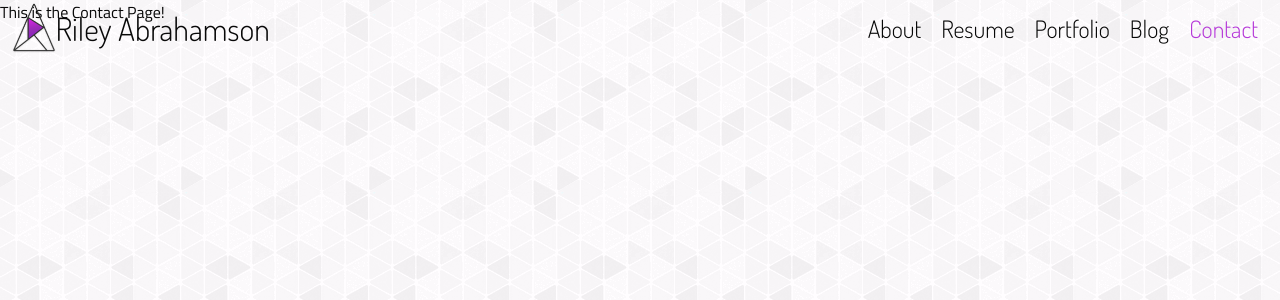
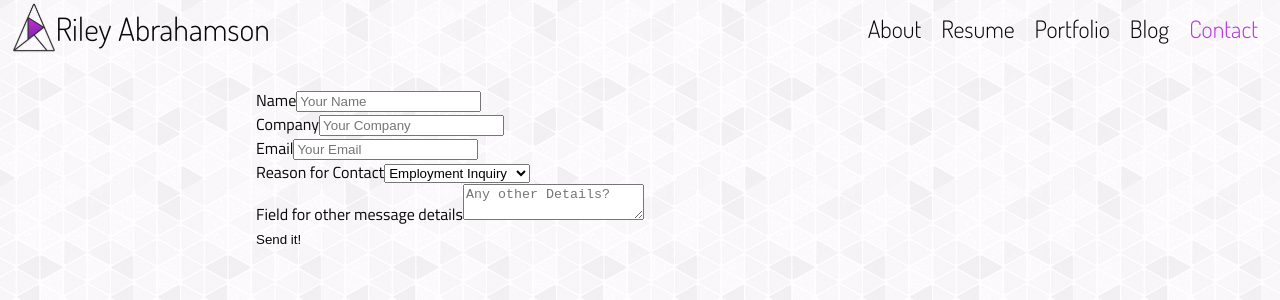
Before and after one commit to RileyAbr/www.rileyabrahamson.com, a React (Create React App) app: page /#/contact in a window 1280 px wide. Shown: the top 300 px of the page. Built offline with nearby package versions, Linux system fonts and the light colour scheme; the HTML template or start-up script is replaced by a standard one.

Commit message:
Began creating contact page

```diff
--- a/src/components/Contact/index.js
+++ b/src/components/Contact/index.js
@@ -1,9 +1,47 @@
 import React from 'react';
+
+import './styles.scss';
 
 function Contact() {
     return (
-        <div>
-            This is the Contact Page!
+        <div className="page-content">
+            <form id="contact-form">
+                <div class='contact-row'>
+                    <label for='name'>Name</label>
+                    <input id='input-name' name='name'
+                        type='text' placeholder="Your Name" />
+                </div>
+
+                <div class='contact-row'>
+                    <label for='company'>Company</label>
+                    <input id='input-company' name='company' type='text' placeholder="Your Company" />
+                </div>
+
+                <div class='contact-row'>
+                    <label for='email'>Email</label>
+                    <input id='input-email' name='email' type='email' placeholder="Your Email" />
+                </div>
+
+                <div class='contact-row'>
+                    <label for='reason'>Reason for Contact</label>
+                    <select id='input-reason' name='reason'>
+                        <option value='employment'>Employment Inquiry</option>
+                        <option value='collab'>Project Collaboration</option>
+                        <option value='freelance'>Freelance Work</option>
+                        <option value='bug'>Bug Report</option>
+                        <option value='chat'>Just Chattin'</option>
+                    </select>
+                </div>
+
+                <div class='contact-row'>
+                    <label for='message'>Field for other message details</label>
+                    <textarea id='input-message' name='message' placeholder="Any other Details?"></textarea>
+                </div>
+
+                <div class='contact-row btn-row'>
+                    <button type="submit">Send it!</button>
+                </div>
+            </form>
         </div>
     );
 }
--- /dev/null
+++ b/src/components/Contact/styles.scss
@@ -0,0 +1,7 @@
+#contact-form {
+    width: 60%;
+    margin: 0 auto;
+    display: flex;
+    flex-flow: column nowrap;
+    justify-content: space-evenly;
+}
--- a/src/index.scss
+++ b/src/index.scss
@@ -11,5 +11,5 @@ body {
 
 // This is the overall DIV container that is present on every page, other than Home
 .page-content {
-    padding-top: 5.5em;
+    padding: 5.5em 0;
 }
```
